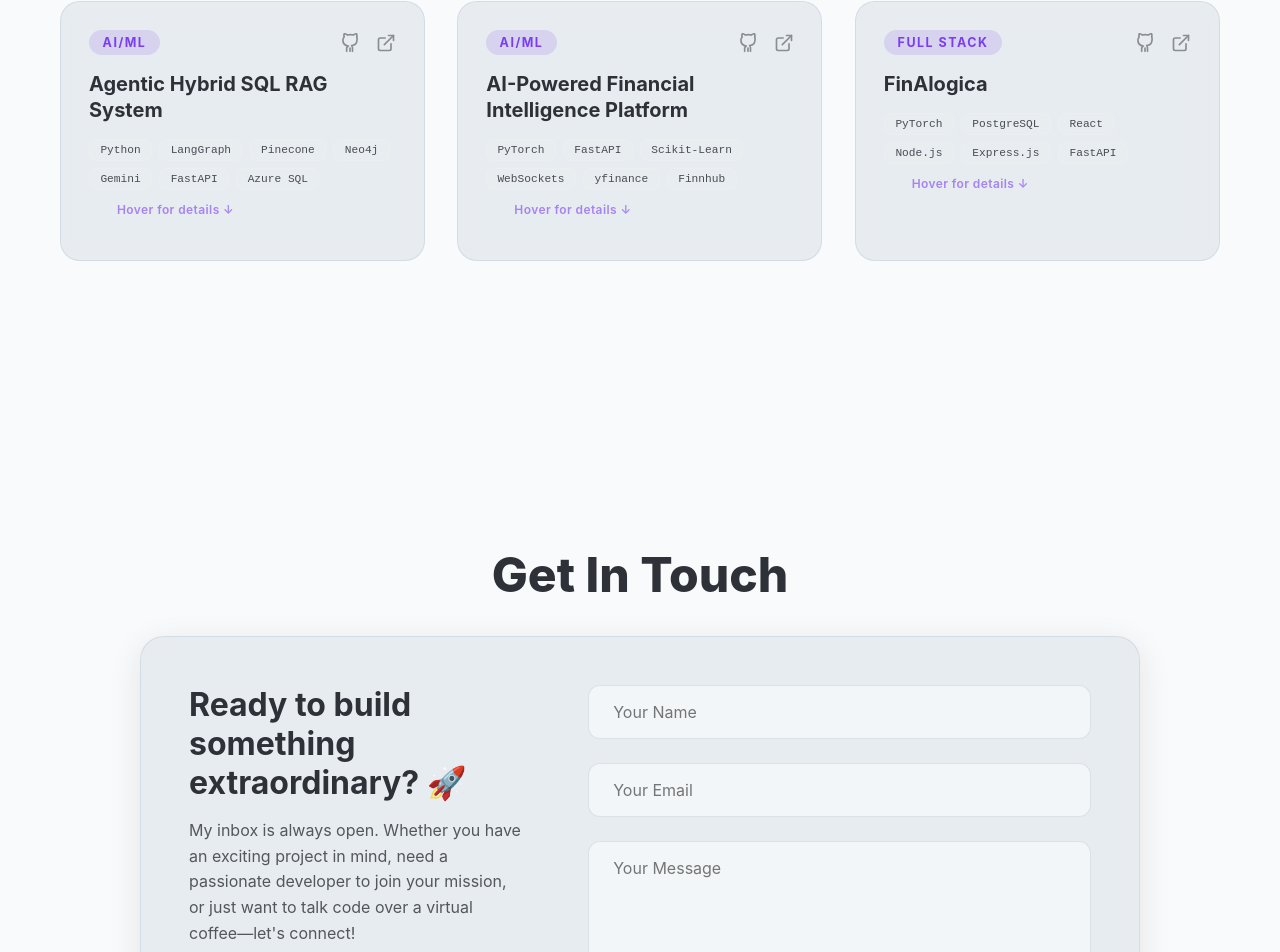
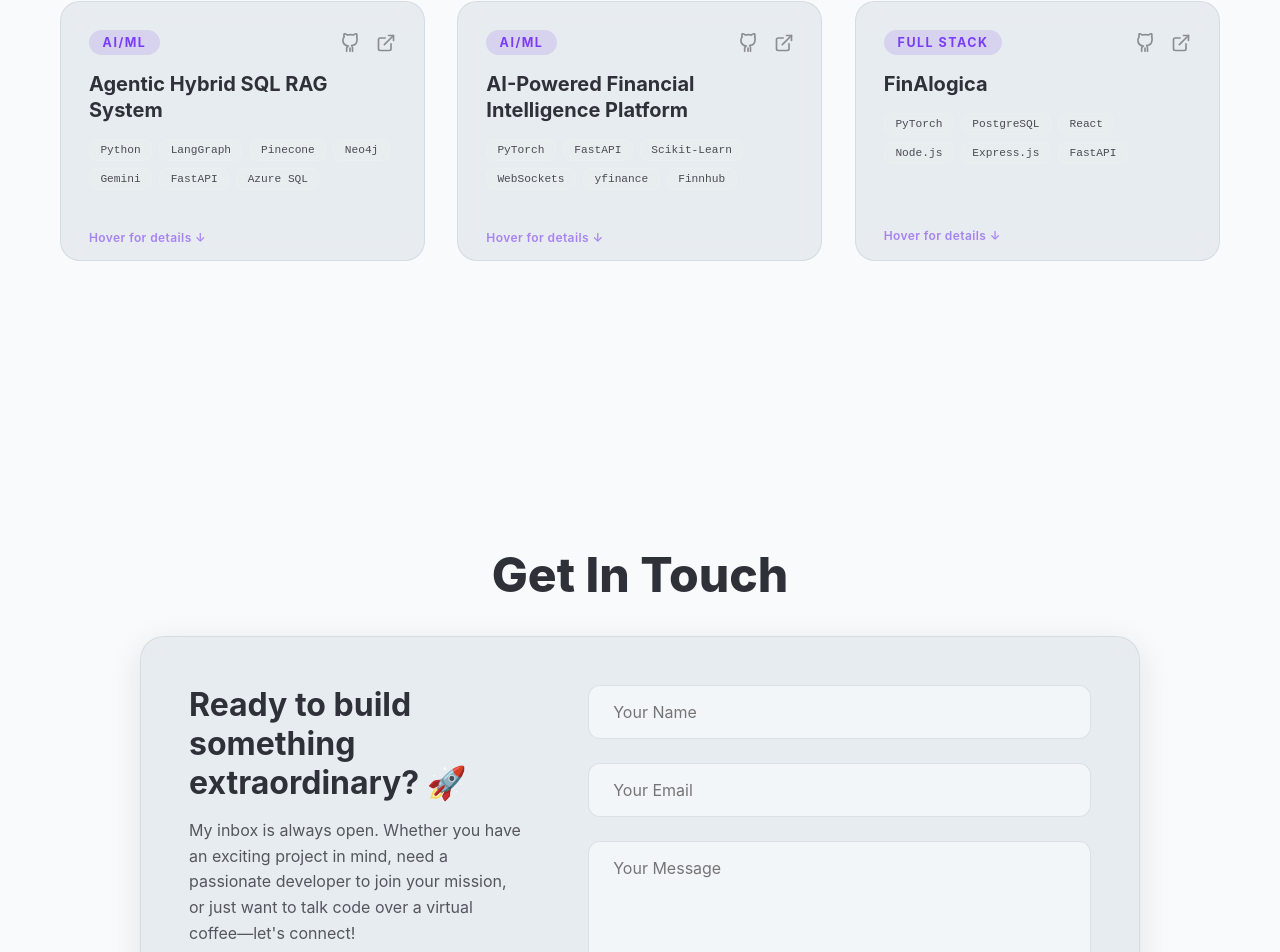
Before and after one commit to Derisionn/portfolio, a React (Vite) app: page / in a window 1280 px wide. Shown: the part 3734-4686 px from the top of the page. Built offline with nearby package versions, Linux system fonts and the light colour scheme; no server answers.

Commit message:
fix: align Hover for details to same position in all cards

```diff
--- a/src/components/Projects/Projects.css
+++ b/src/components/Projects/Projects.css
@@ -168,9 +168,9 @@
   opacity: 0.6;
   font-weight: 600;
   letter-spacing: 0.4px;
-  transition: opacity 0.3s ease;
-  margin-top: auto;        /* pushes hint to bottom of flex card */
-  padding: 0 1.75rem 1.25rem 1.75rem;
+  transition: opacity 0.3s ease, max-height 0.3s ease;
+  margin-top: auto;           /* pushes to bottom of flex card */
+  padding: 0.75rem 1.75rem 1.1rem 1.75rem;
 }
 
 /* Hide hint when description is visible */
--- a/src/components/Projects/Projects.tsx
+++ b/src/components/Projects/Projects.tsx
@@ -98,9 +98,9 @@ const Projects: React.FC = () => {
                     <span key={tech} className="tech-badge">{tech}</span>
                   ))}
                 </div>
+              </div>
 
-                <div className="expand-hint">Hover for details ↓</div>
-              </div>
+              <div className="expand-hint">Hover for details ↓</div>
 
               {/* Hidden drawer — slides open on hover */}
               <div className="project-details">
```
